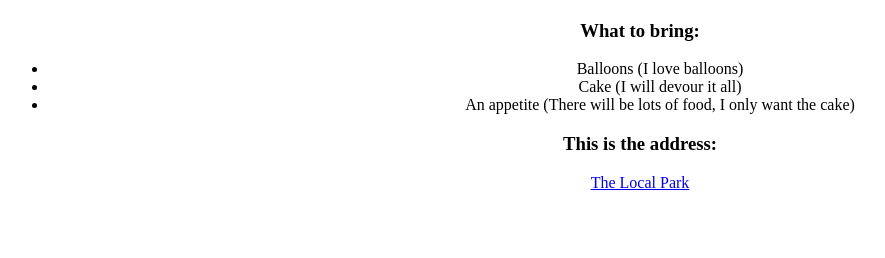
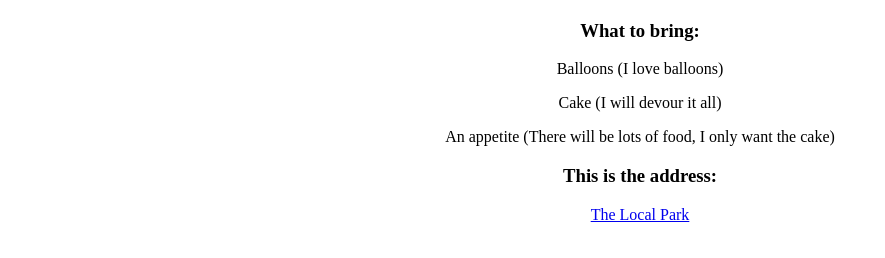
Before and after one commit to Malaksi/HMTL-Portfolio, a plain HTML site: page public/birthday-invite.html in a window 1280 px wide. Shown: the part 430-688 px from the top of the page, without its empty margins (0-885 px from the left). Drawn offline with Linux system fonts and the light colour scheme.

Commit message:
Update birthday-invite.html

```diff
--- a/public/birthday-invite.html
+++ b/public/birthday-invite.html
@@ -12,11 +12,11 @@
 <img src="https://raw.githubusercontent.com/appbrewery/webdev/main/birthday-cake3.4.jpeg" alt="Birthday Cake"/>
 
 <h3>What to bring:</h3>
-    <ul>
-       <li>Balloons (I love balloons)</li>
-       <li>Cake (I will devour it all)</li>
-       <li>An appetite (There will be lots of food, I only want the cake)</li>
-    </ul>
+
+       <p>Balloons (I love balloons)</p>
+       <p>Cake (I will devour it all)</p>
+       <p>An appetite (There will be lots of food, I only want the cake)</p>
+
 
 <h3>This is the address:</h3>
     <a href="https://www.google.com/maps/@35.7040744,139.5577317,3a,75y,289.6h,87.01t,0.72r/data=!3m6!1e1!3m4!1sgT28ssf0BB2LxZ63JNcL1w!2e0!7i13312!8i6656">The Local Park</a>
```
